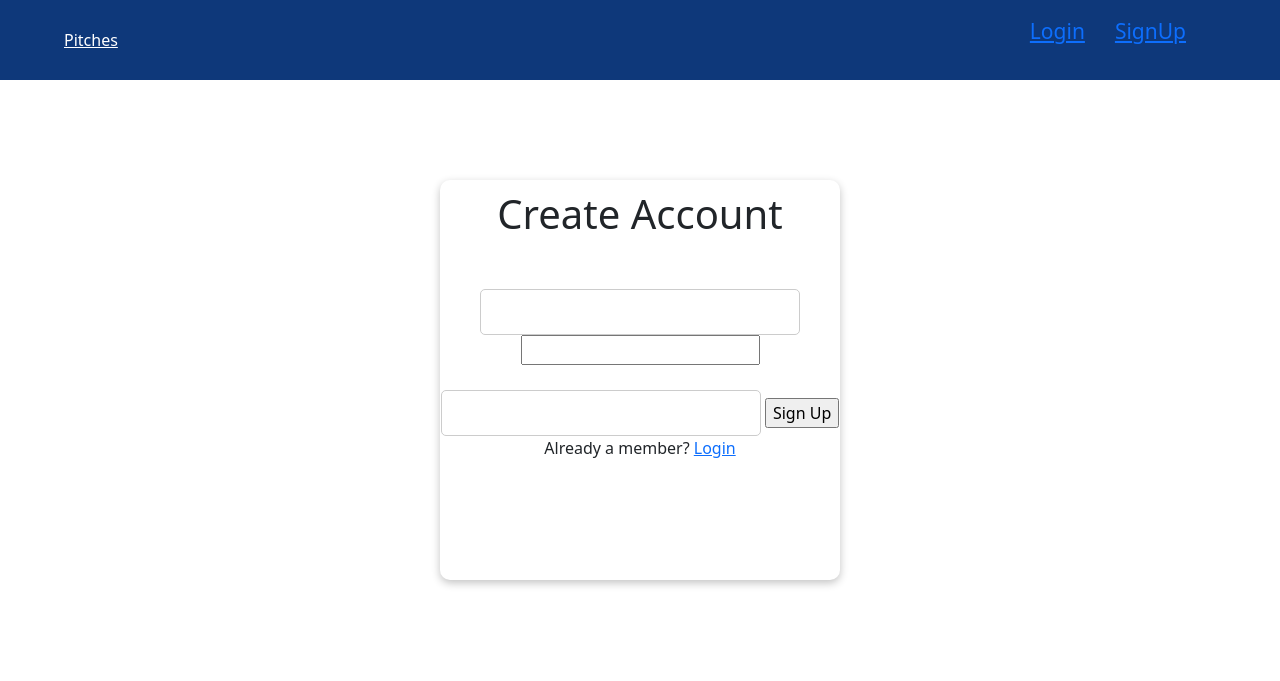
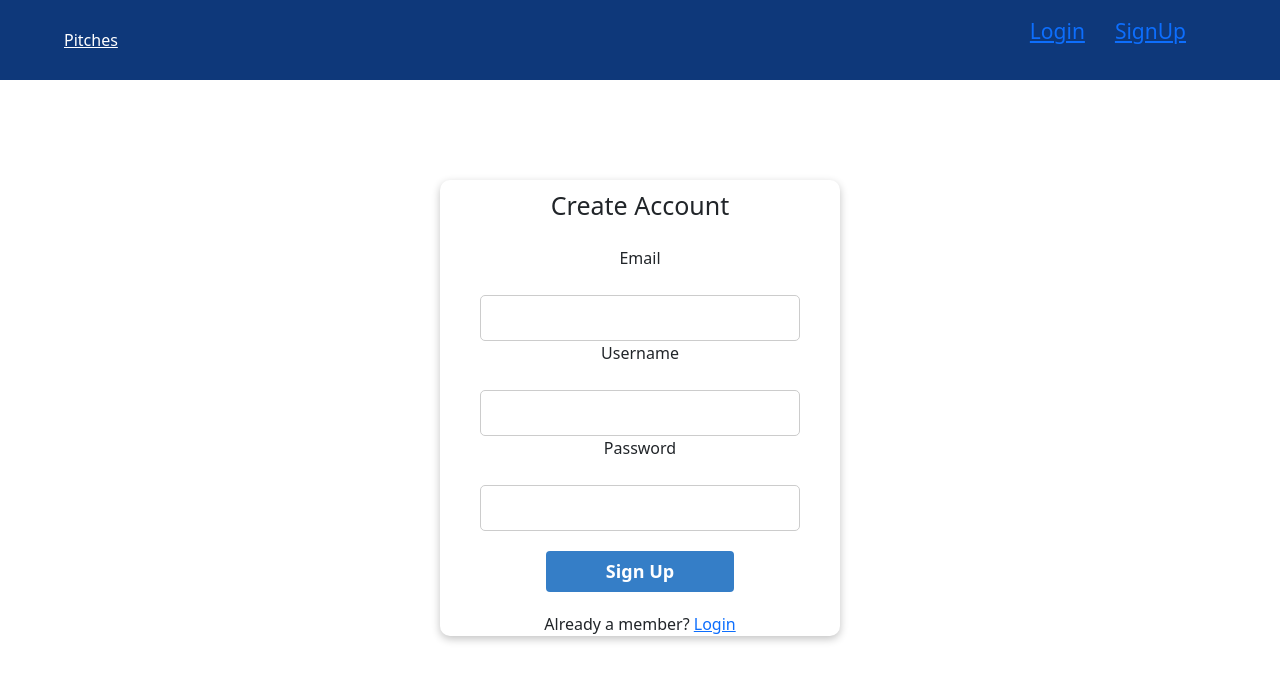
Before and after one commit to Joshua-Barawa/pitches-IP, a Flask app: page /register in a window 1280 px wide. Shown: the top 681 px of the page. Run offline with Flask 2, Linux system fonts and the light colour scheme; some libraries are stand-ins or nearby versions.

```diff
--- a/run.py
+++ b/run.py
@@ -2,6 +2,8 @@ from flask import Flask
 from flask_sqlalchemy import SQLAlchemy
 from flask_login import LoginManager
 from flask_bcrypt import Bcrypt
+from flask_mail import Mail
+import os
 app = Flask(__name__)
 
 ENV = 'dev'
@@ -10,10 +12,20 @@ if ENV == 'dev':
     app.debug = True
     app.config['SQLALCHEMY_DATABASE_URI'] = 'postgresql+psycopg2://joshua:letmein@localhost/joshua'
     app.config['SECRET_KEY'] = "1234567"
+    MAIL_SERVER = 'smtp.googlemail.com'
+    MAIL_PORT = 587
+    MAIL_USE_TLS = True
+    MAIL_USERNAME = os.environ.get("MAIL_USERNAME")
+    MAIL_PASSWORD = os.environ.get("MAIL_PASSWORD")
 else:
     app.debug == False
     app.config['SQLALCHEMY_DATABASE_URI'] = ''
     app.config['SECRET_KEY'] = "1234567"
+    MAIL_SERVER = 'smtp.googlemail.com'
+    MAIL_PORT = 587
+    MAIL_USE_TLS = True
+    MAIL_USERNAME = os.environ.get("MAIL_USERNAME")
+    MAIL_PASSWORD = os.environ.get("MAIL_PASSWORD")
 
 app.config['SQLALCHEMY_TRACK_MODIFICATIONS'] = False
 
@@ -21,7 +33,7 @@ db = SQLAlchemy(app)
 login_manager = LoginManager(app)
 login_manager.login_view = 'login'
 bcrypt = Bcrypt(app)
-
+mail = Mail(app)
 
 from views import *
 
--- a/static/auth.css
+++ /dev/null
@@ -1,44 +0,0 @@
-
-.main{
-box-shadow: rgba(0, 0, 0, 0.24) 0px 3px 8px;
-text-align: center;
-margin:auto;
-margin-top: 100px;
-min-height: 400px;
-border-radius:10px;
-max-width: 400px;
-min-width:auto;
-}
-h1{
-    padding: 10px 0px;
-    font-size:25px;
-}
- #email, #password, #name{
-    width:80%;
-    padding:10px 10px;
-    margin-top:25px;
-    border-radius:5px;
-    border:none;
-    border:1px solid #ccc;
-}
-#l-btn{
-    border:none;
-    padding:7px 60px;
-    margin:20px 0px;
-    background-color: #357EC7;
-    color:white;
-    border-radius: 4px;
-    font-size: 18px;
-    text-align:center;
-
-}
-#email:focus, #password:focus, #username:focus{
-    outline: none;
-}
-#signup{
-    font-weight: bold;
-}
-#error{
-     color:red;
-     font-size: 12px;
-}
--- a/templates/auth/register.html
+++ b/templates/auth/register.html
@@ -7,6 +7,52 @@
     <link rel="stylesheet" href="{{ url_for('static', filename='auth.css') }}">
      <link href="https://cdn.jsdelivr.net/npm/bootstrap@5.0.2/dist/css/bootstrap.min.css" rel="stylesheet" integrity="sha384-EVSTQN3/azprG1Anm3QDgpJLIm9Nao0Yz1ztcQTwFspd3yD65VohhpuuCOmLASjC" crossorigin="anonymous">
 </head>
+<style>
+    .main{
+box-shadow: rgba(0, 0, 0, 0.24) 0px 3px 8px;
+text-align: center;
+margin:auto;
+margin-top: 100px;
+min-height: 400px;
+border-radius:10px;
+max-width: 400px;
+min-width:auto;
+}
+h1{
+    padding: 10px 0px;
+    font-size:25px;
+}
+ #email, #password, #username{
+    width:80%;
+    padding:10px 10px;
+    margin-top:25px;
+    border-radius:5px;
+    border:none;
+    border:1px solid #ccc;
+}
+#submit{
+    border:none;
+    padding:7px 60px;
+    margin:20px 0px;
+    background-color: #357EC7;
+    color:white;
+    border-radius: 4px;
+    font-size: 18px;
+    text-align:center;
+
+}
+#password:focus, #username:focus{
+    outline: none;
+}
+#submit{
+    font-weight: bold;
+}
+#error{
+     color:red;
+     font-size: 12px;
+}
+
+</style>
 <body>
 <div class="nav">
  <a href="/" class="logo">Pitches</a>
@@ -31,8 +77,11 @@
     <p id="error">{{message}}</p>
             <form action="" method="POST">
         {{form.hidden_tag()}}
-        {{form.email}}
-         {{form.username}}
+        <label>Email</label><br>
+        {{form.email}}<br>
+         <label>Username</label><br>
+         {{form.username}}<br>
+         <label>Password</label><br>
         {{form.password}}
         {{form.submit}}
       </form>
--- /dev/null
+++ b/templates/email/welcome_user.txt
@@ -0,0 +1,3 @@
+Hello {{user.username}}
+Welcome to Watchlist
+We have just seen you have signed up for our application and want to welcome you to the family. Please enjoy the reviews of all your  favourite films.
--- a/views.py
+++ b/views.py
@@ -6,6 +6,17 @@ from run import db
 from flask_login import login_user, logout_user, login_required, current_user
 from forms import LoginForm, RegistrationForm
 from run import bcrypt
+from flask_mail import Message
+from run import mail
+
+
+def mail_message(subject,template,to,**kwargs):
+    sender_email = 'joshua.barawa@student.moringaschool.com'
+
+    email = Message(subject, sender=sender_email, recipients=[to])
+    email.body= render_template(template + ".txt",**kwargs)
+    email.html = render_template(template + ".html",**kwargs)
+    mail.send(email)
 
 
 @app.route('/pitch-form')
@@ -58,6 +69,7 @@ def register_user():
         user = User(email=register_form.email.data, username=register_form.username.data, password=password_hash)
         db.session.add(user)
         db.session.commit()
+        mail_message("Welcome to pitches application","email/welcome_user",user.email,user=user)
         return redirect(url_for('login'))
     return render_template('auth/register.html', form=register_form)
 
```
Also changed, not shown: static/pitches.css (deleted, +0 -22 lines), static/profile.css (deleted, +0 -8 lines), templates/auth/login.html (+50 -3 lines), templates/email/welcome_user.html (added, +12 -0 lines), templates/pitch_form.html (+10 -10 lines), templates/pitches.html (+23 -1 lines), templates/profile.html (+16 -1 lines), templates/readmore.html (+25 -7 lines), 1 other file.
